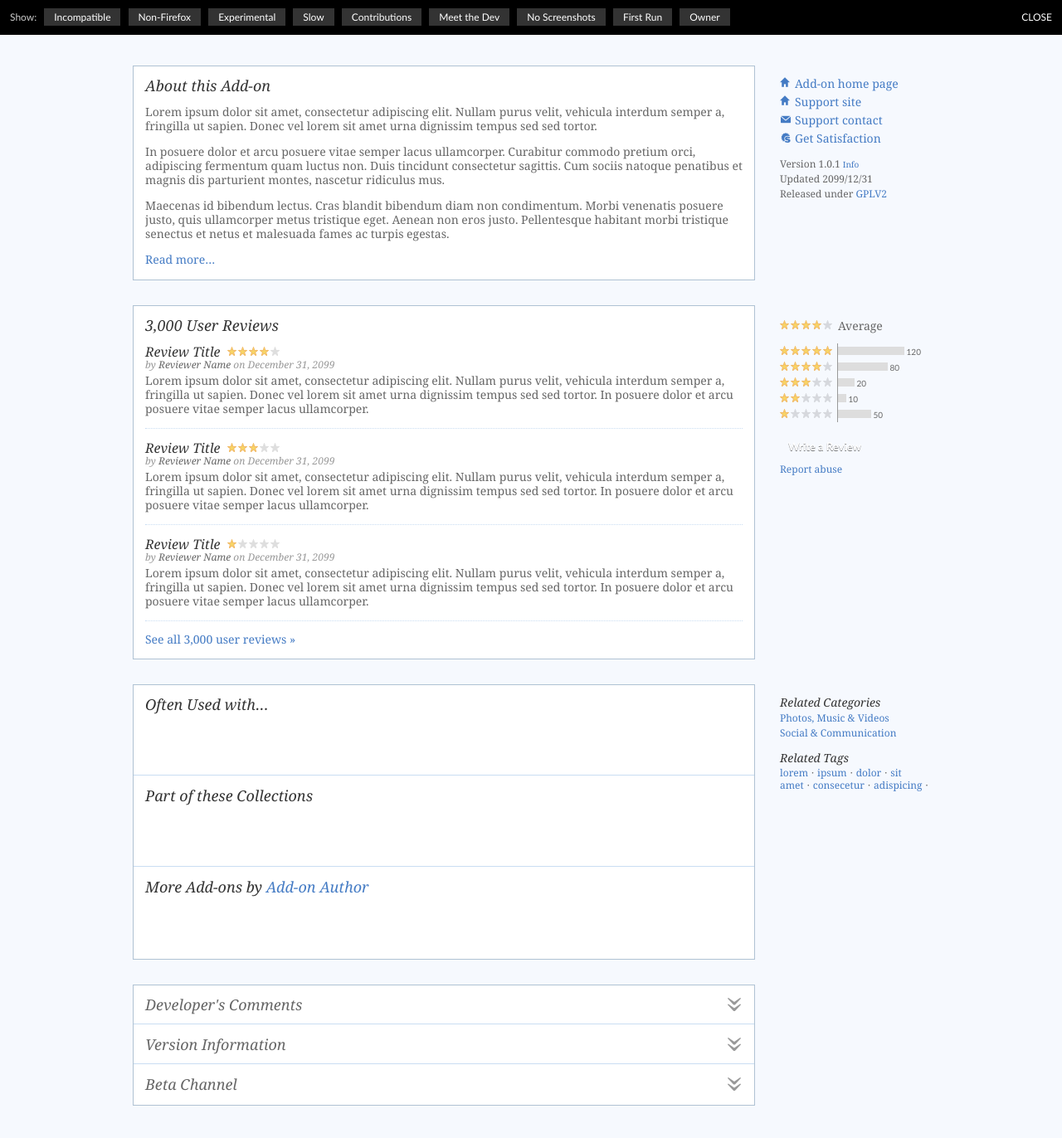
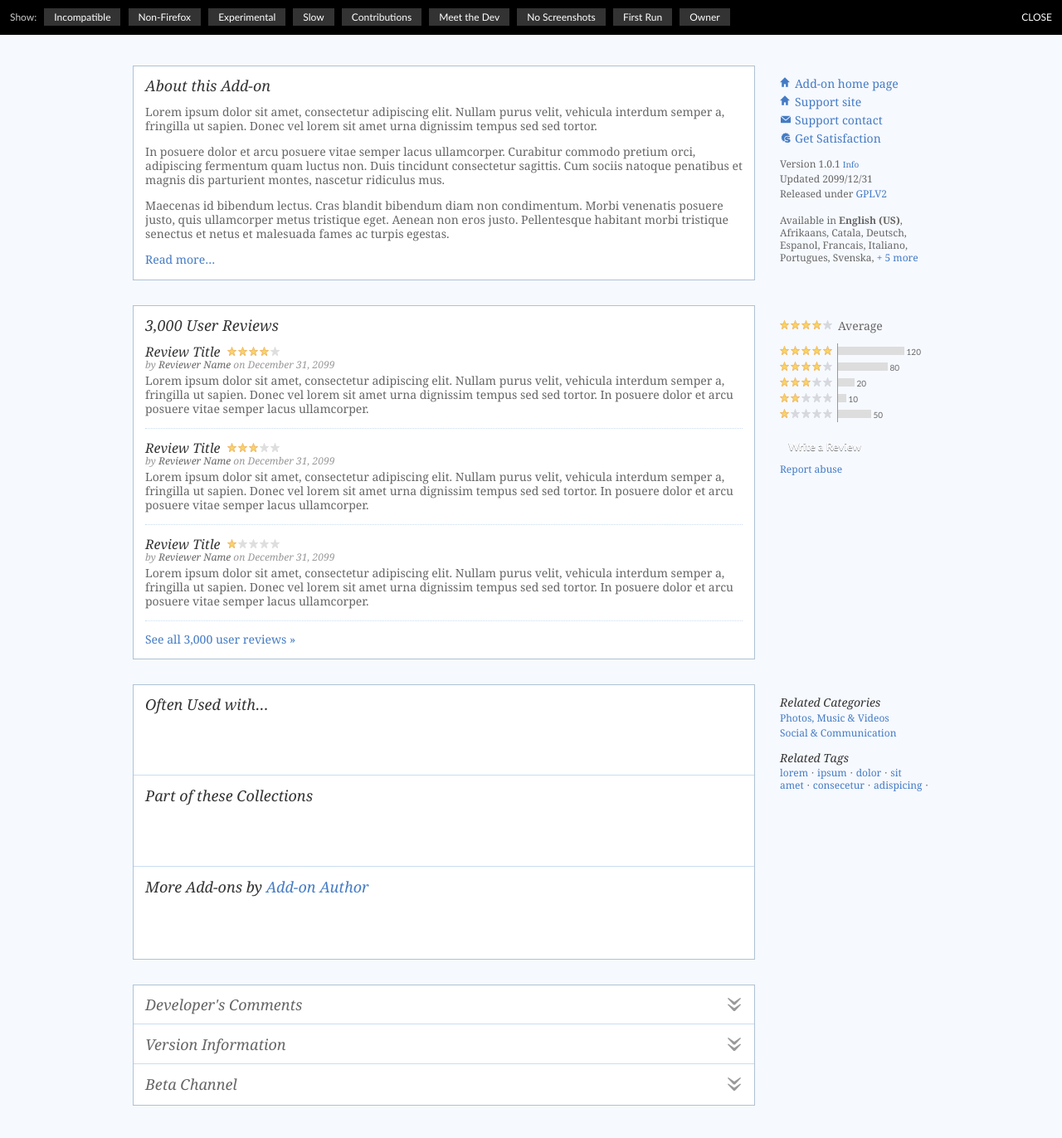
Before and after one commit to chowse/amo-redux, a Jekyll site: the page built from detail.html, in a window 1280 px wide and 1400 px high, scrolled down 603 px. Shown: the top 1372 px of the window at 83% size. Built offline with Jekyll 4.4.1, drawn with Linux system fonts in a browser that asks for light colours; some web fonts are replaced.

Commit message:
Added a list of supported languages to the detail page

```diff
--- a/detail.html
+++ b/detail.html
@@ -162,6 +162,16 @@ breadcrumbs: true
 			<li class="date">Updated 2099/12/31</li>
 			<li lass="license">Released under <a href="#">GPLV2</a></li>
 		</ul>
+
+		<p id="detail-langs" class="langs">
+			Available in
+			<strong>English (US)</strong>,
+			Afrikaans, Catala, Deutsch, Espanol, Francais, Italiano, Portugues, Svenska,
+			<span class="more">
+				<a href="#">+ 5 more</a>
+				<span>Francais, Italiano, Portugues, Svenska, Tieng Viet</span>
+			</span>
+		</p>
 	</section>
 </div>
 
--- a/static/script.js
+++ b/static/script.js
@@ -71,6 +71,11 @@
 			return false;
 		});
 
+		$('#detail-langs .more a').click(function() {
+			$('#detail-langs').addClass('expanded');
+			return false;
+		});
+
 		setTimeout(function() {
 			$('#proto-controls').removeClass('initial');
 		}, 1000);
--- a/static/style.css
+++ b/static/style.css
@@ -2126,8 +2126,30 @@ html {
 			#detail-about-sidebar .data .version a {
 				font-size: 10px;
 			}
-
-	#detail-about-sidebar ul {
+	#detail-about-sidebar .langs {
+		line-height: 15px;
+	}
+		#detail-about-sidebar .langs strong {
+			font-weight: bold;
+		}
+		#detail-about-sidebar .more {
+		}
+			#detail-about-sidebar .more span {
+				display: none;
+			}
+	#detail-about-sidebar .langs.expanded {
+	}
+		#detail-about-sidebar .langs.expanded .more {
+		}
+			#detail-about-sidebar .langs.expanded .more a {
+				display: none;
+			}
+			#detail-about-sidebar .langs.expanded .more span {
+				display: inline;
+			}
+
+	#detail-about-sidebar ul,
+	#detail-about-sidebar p {
 		margin-top: 18px;
 	}
 	#detail-about-sidebar ul:first-child {
```
